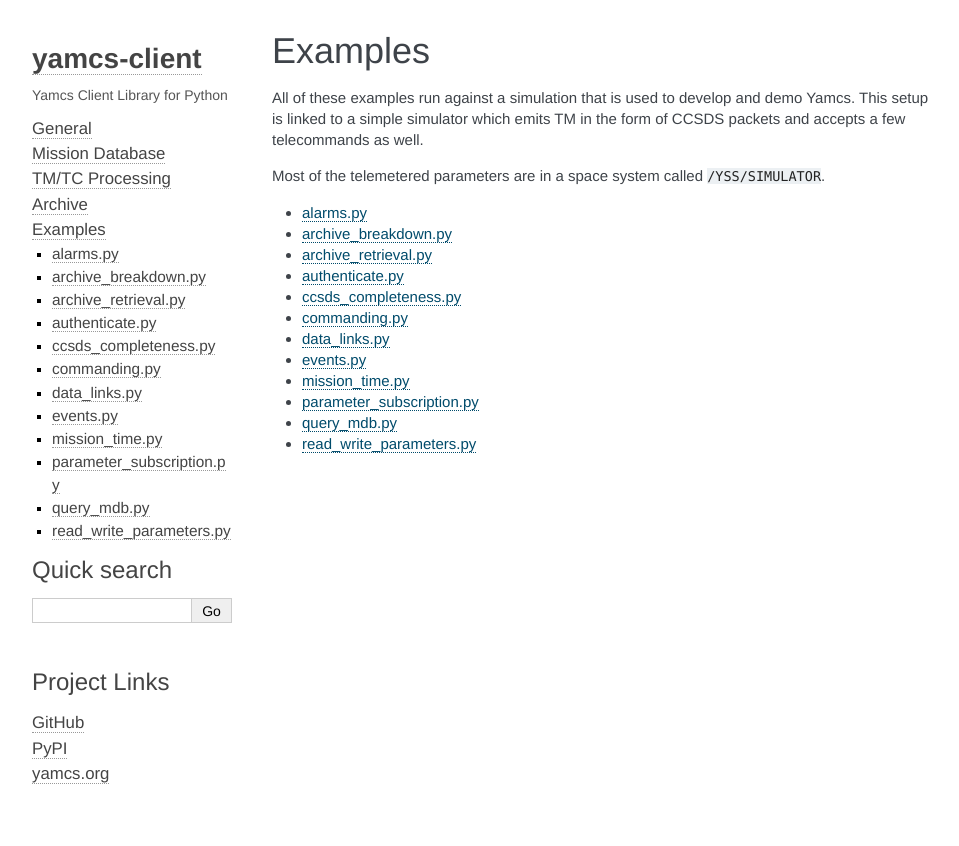
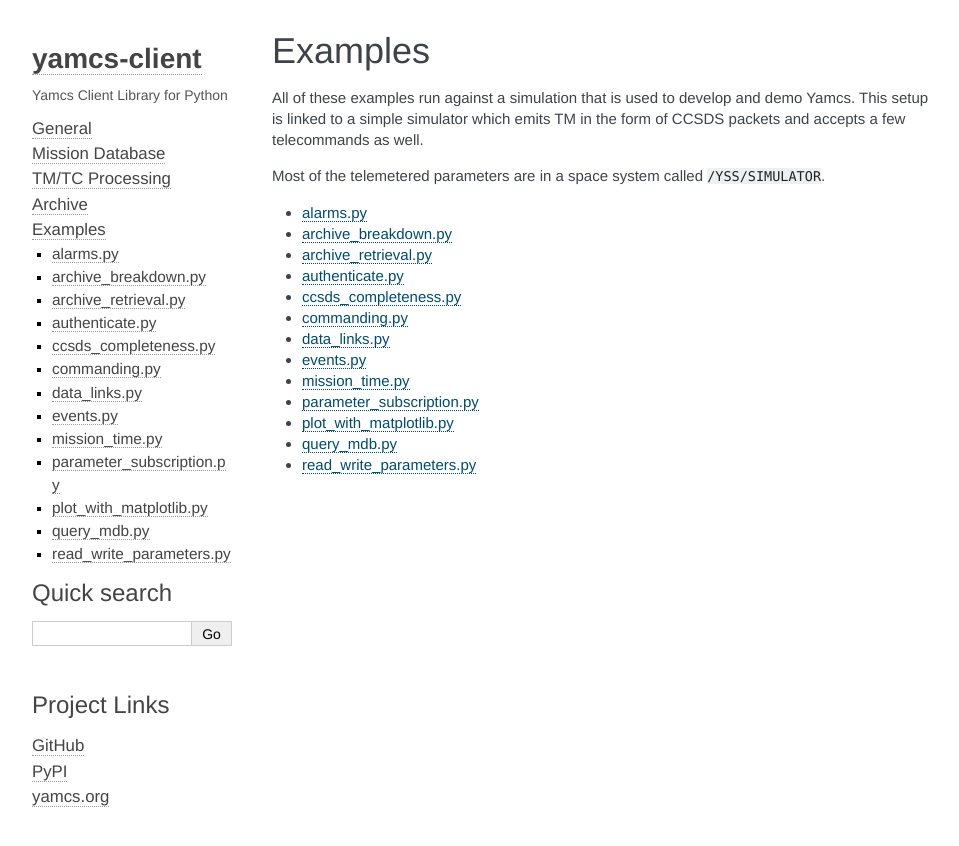
Before and after one commit to yamcs/python-yamcs-client, a Sphinx documentation site: the page built from yamcs-client/docs/examples/index.rst, in a window 1280 px wide. Shown: the top 846 px of the page, without its empty margins (148-1107 px from the left). Built offline with Sphinx 7.4.7, drawn with Linux system fonts in a browser that asks for light colours.

Commit message:
Add matplotlib example to docs

```diff
--- a/yamcs-client/docs/examples/index.rst
+++ b/yamcs-client/docs/examples/index.rst
@@ -21,5 +21,6 @@
     events
     mission_time
     parameter_subscription
+    plot_with_matplotlib
     query_mdb
     read_write_parameters
--- /dev/null
+++ b/yamcs-client/docs/examples/plot_with_matplotlib.rst
@@ -0,0 +1,4 @@
+plot_with_matplotlib.py
+=======================
+
+.. literalinclude:: ../../examples/plot_with_matplotlib.py
```
